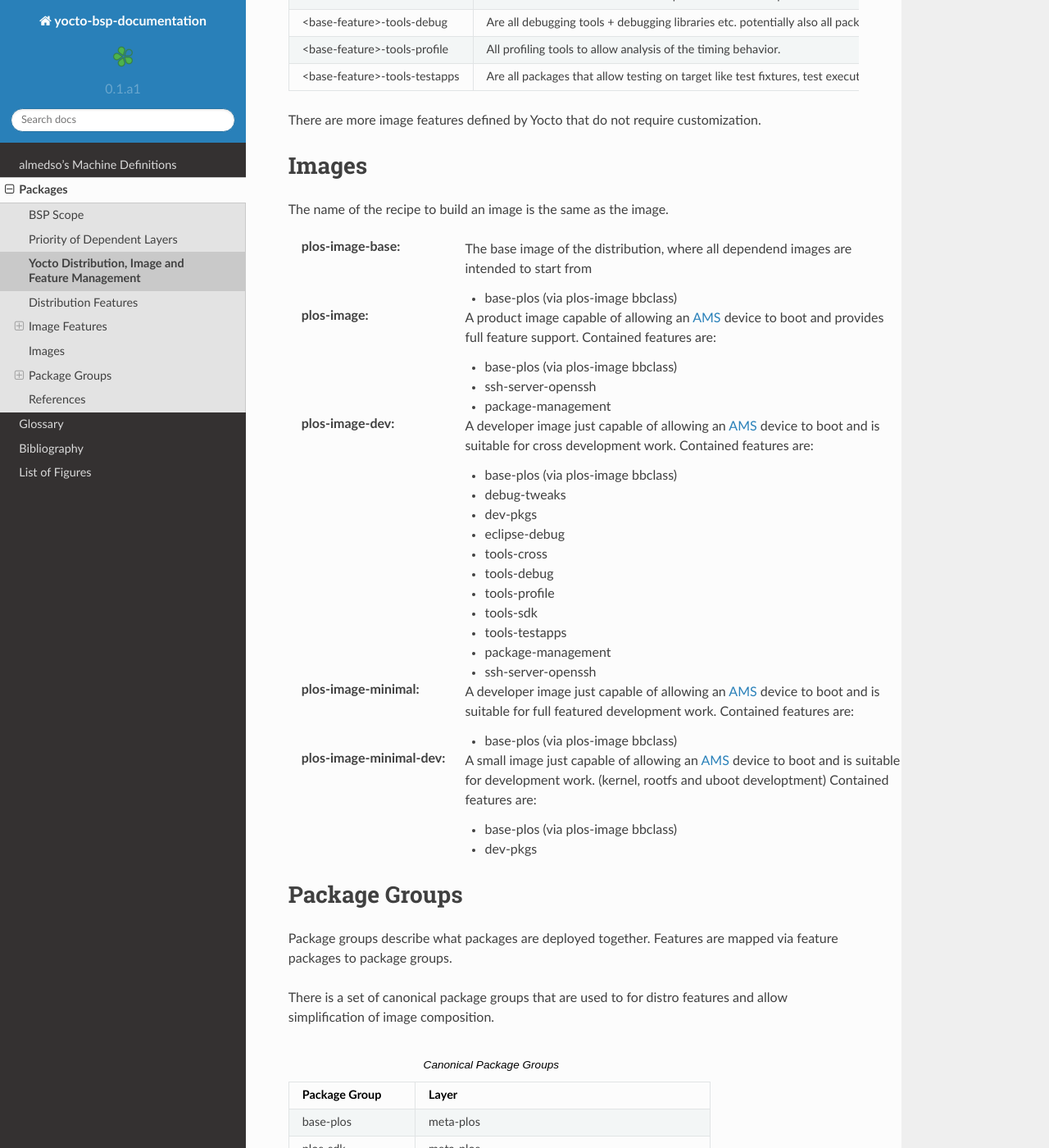
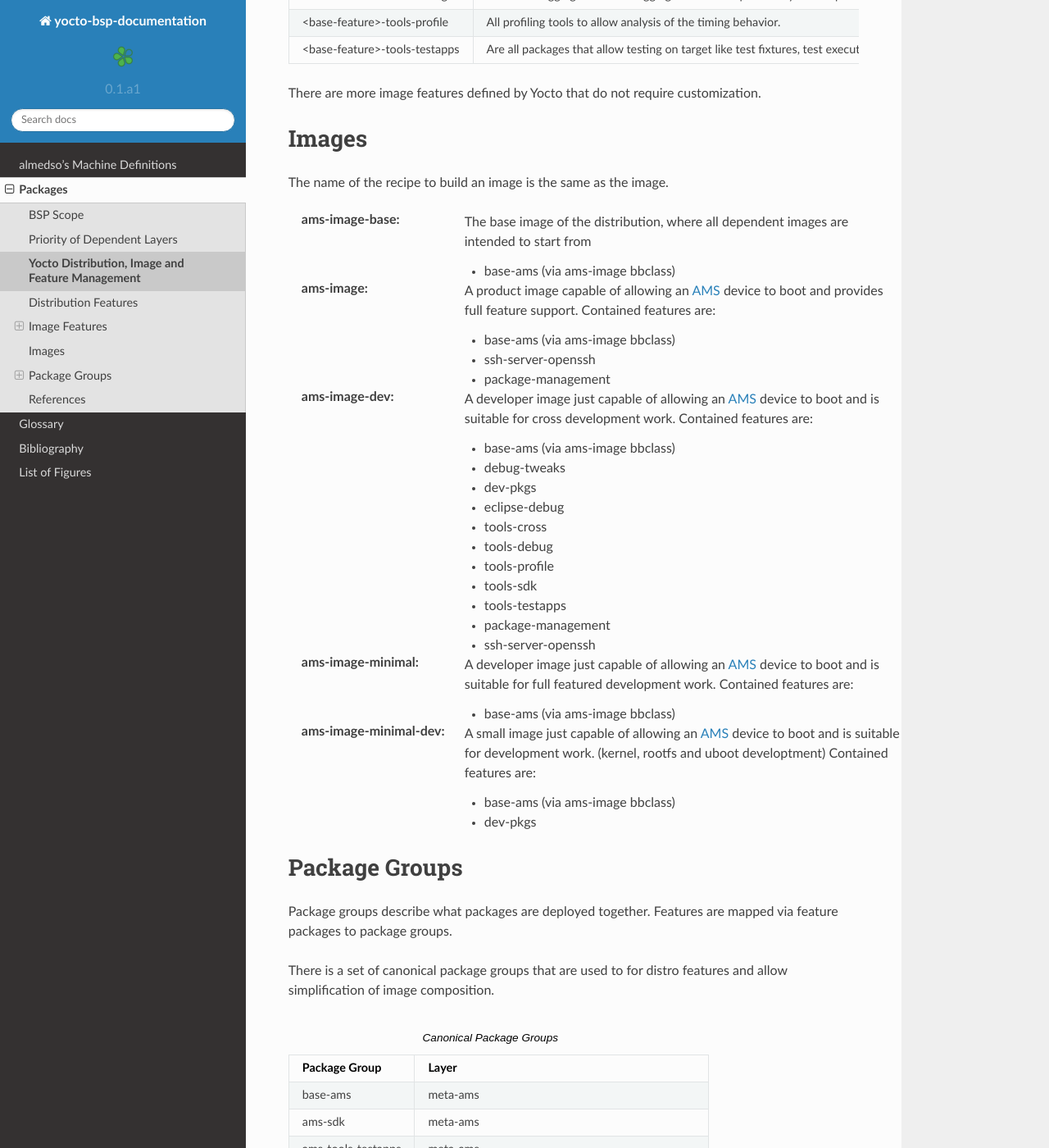
Before and after one commit to almedso/yocto-bsp-documentation, a Sphinx documentation site: the page built from docs/packages/image-and-features.tt.rst, in a window 1280 px wide and 1400 px high, scrolled down 1539 px. Shown: the whole window at 82% size. Built offline with Sphinx 7.4.7 and the Read the Docs theme 2.0.0, drawn with Linux system fonts in a browser that asks for light colours; some of the changed text lies outside the part shown.

Commit message:
Update content towards ams as the new deliverable

```diff
--- a/docs/packages/image-and-features.tt.rst
+++ b/docs/packages/image-and-features.tt.rst
@@ -79,7 +78,7 @@ every custom layer.
 
 .. tabularcolumns:: |p{0.3\textwidth}|p{0.65\textwidth}|
 
-.. _PLOS_IMAGEFEATURES_ARB:
+.. _AMS_IMAGEFEATURES_ARB:
 
 .. list-table:: Arbitrary Image Features
    :widths: 3 7
@@ -108,35 +107,35 @@ Images
 
 The name of the recipe to build an image is the same as the image.
 
-:plos-image-base:
+:ams-image-base:
 
-   The base image of the distribution, where all dependend images
+   The base image of the distribution, where all dependent images
    are intended to start from
 
-   - base-plos (via plos-image bbclass)
+   - base-ams (via ams-image bbclass)
 
 
 
-:plos-image:
+:ams-image:
 
    A product image capable of allowing an |AMS|
    device to boot and provides full feature support.
    Contained features are:
 
-   - base-plos (via plos-image bbclass)
+   - base-ams (via ams-image bbclass)
 
    - ssh-server-openssh
    - package-management
 
 
 
-:plos-image-dev:
+:ams-image-dev:
 
    A developer image just capable of allowing an |AMS|
    device to boot and is suitable for cross development work.
    Contained features are:
 
-   - base-plos (via plos-image bbclass)
+   - base-ams (via ams-image bbclass)
    - debug-tweaks
    - dev-pkgs
    - eclipse-debug
@@ -151,20 +150,20 @@ The name of the recipe to build an image is the same as the image.
 
 
 
-:plos-image-minimal:
+:ams-image-minimal:
    A developer image just capable of allowing an
    |AMS| device to boot and is suitable for full featured development work.
    Contained features are:
 
-   - base-plos (via plos-image bbclass)
+   - base-ams (via ams-image bbclass)
 
-:plos-image-minimal-dev:
+:ams-image-minimal-dev:
    A small image just capable of allowing an |AMS|
    device to boot and is suitable for development work. (kernel, rootfs and
    uboot developtment)
    Contained features are:
 
-   - base-plos (via plos-image bbclass)
+   - base-ams (via ams-image bbclass)
    - dev-pkgs
 
 
@@ -179,7 +178,7 @@ and allow simplification of image composition.
 
 .. tabularcolumns:: |p{0.3\textwidth}|p{0.65\textwidth}|
 
-.. _PLOS_CANONICAL_PKGGRPS:
+.. _AMS_CANONICAL_PKGGRPS:
 
 .. list-table:: Canonical Package Groups
    :widths: 3 7
@@ -187,34 +186,34 @@ and allow simplification of image composition.
 
    * - Package Group
      - Layer
-   * - base-plos
-     - meta-plos
-   * - plos-sdk
-     - meta-plos
-   * - plos-tools-testapps
-     - meta-plos
-   * - plos-tools-cross
-     - meta-plos
-   * - plos-tools-debug
-     - meta-plos
-   * - plos-tools-profile
-     - meta-plos
+   * - base-ams
+     - meta-ams
+   * - ams-sdk
+     - meta-ams
+   * - ams-tools-testapps
+     - meta-ams
+   * - ams-tools-cross
+     - meta-ams
+   * - ams-tools-debug
+     - meta-ams
+   * - ams-tools-profile
+     - meta-ams
 
 Packages sorted into Package Groups
 -----------------------------------
 
 .. tabularcolumns:: |p{0.3\textwidth}|p{0.65\textwidth}|
 
-.. _PLOS_GRPPKGS:
+.. _AMS_GRPPKGS:
 
-.. list-table:: Grouped Packages (in project plos)
+.. list-table:: Grouped Packages (in project ams)
    :widths: 3 7
    :header-rows: 1
 
    * - Package Group
      - Packages
 
-   * - base-plos
+   * - base-ams
      - dconf,
        formfactor,
        apache2,
@@ -222,16 +221,16 @@ Packages sorted into Package Groups
        timestamp-service
 
 
-   * - plos-tools-cross
+   * - ams-tools-cross
      - openssh-sftp-server,
        python-virtualenv,
        vim
 
-   * - plos-tools-testapps
+   * - ams-tools-testapps
      - (evtest),
        i2c-tools
 
-   * - plos-sdk
+   * - ams-sdk
      - bash,
        git,
        python-dbg,
```
Also changed, not shown: other parts of docs/packages/image-and-features.tt.rst (+1 -2 lines), 1 other file.
